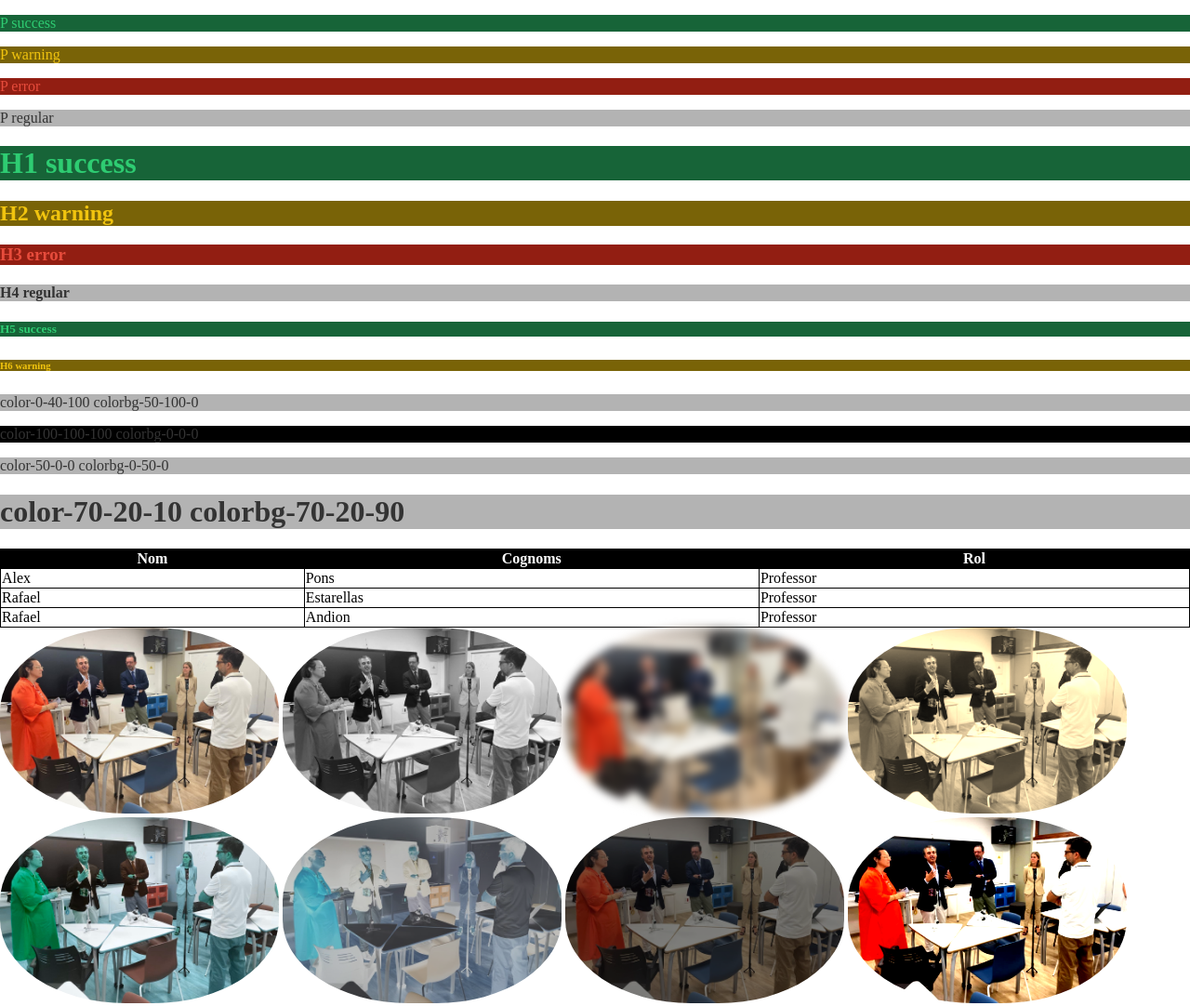
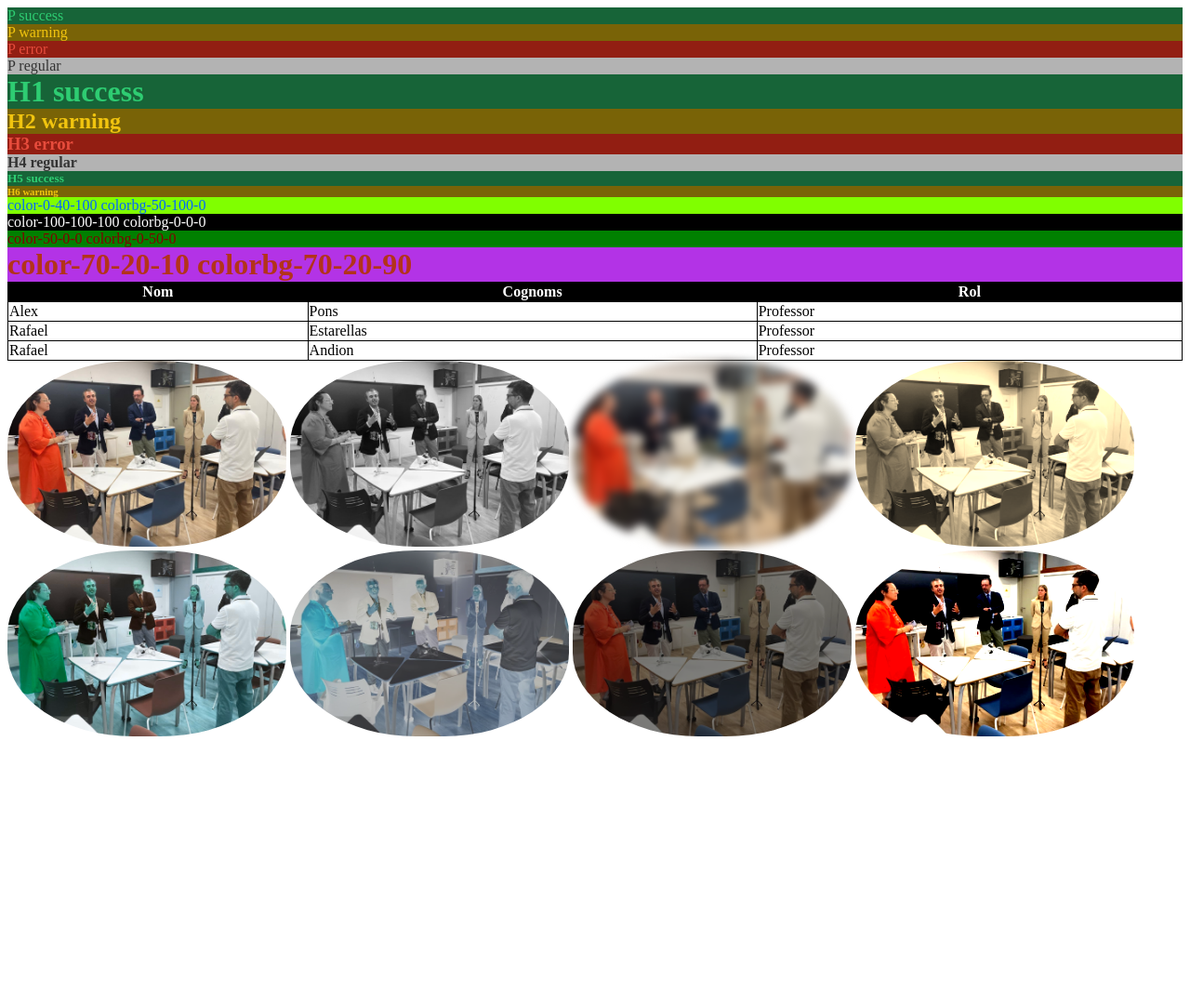
Before and after one commit to MateuCarbonell/p1SASS, a website: page dist/index.html in a window 1280 px wide. Shown: the whole page at 93% size. After the commit the page ends 804 px from the top, so only its background shows below. Drawn offline with Linux system fonts and the light colour scheme.

Commit message:
Proyecto99%

```diff
--- a/src/scss/partials/_global.scss
+++ b/src/scss/partials/_global.scss
@@ -6,18 +6,22 @@
     #{$property}: $value;
 }
 
-body {
+p {
     padding: 0;
     margin: 0;
-}
-
-p {
     text-align: justify;
     color: $color-normal;
     background-color: lighten($color-normal, 50%);
 }
 
-h1, h2, h3, h4, h5, h6 {
+h1,
+h2,
+h3,
+h4,
+h5,
+h6 {
+    padding: 0;
+    margin: 0;
     color: $color-normal;
     background-color: lighten($color-normal, 50%);
 }
@@ -46,21 +50,26 @@ h1, h2, h3, h4, h5, h6 {
 // Falta el color Personalizado (preguntar)
 
 @for $red from 0 through 10 {
+
     @for $green from 0 through 10 {
+
         @for $blue from 0 through 10 {
-      $valor-rojo: round($red * 10 / 255 * 100);
-      $valor-verde: round($green * 10 / 255 * 100);
-      $valor-azul: round($blue * 10 / 255 * 100);
+            $newRed: ($red * 10);
+            $newBlue: ($blue * 10);
+            $newGreen: ($green * 10);
 
-      $class: "color-#{$valor-rojo}-#{$valor-verde}-#{$valor-azul}";
-      $class-bg: "colorbg-#{$valor-rojo}-#{$valor-verde}-#{$valor-azul}";
+            $redPercentatge: ($newRed * 1%);
+            $greenPercentatge: ($newGreen * 1%);
+            $bluePercentatge: ($newBlue * 1%);
+
+            $class: "color-#{$newRed}-#{$newGreen}-#{$newBlue}";
+            $class-bg: "colorbg-#{$newRed}-#{$newGreen}-#{$newBlue}";
 
             .#{$class} {
-        color: rgb($valor-rojo, $valor-verde, $valor-azul);
+                color: rgb($redPercentatge, $greenPercentatge, $bluePercentatge);
             }
-
             .#{$class-bg} {
-        background-color: rgb($valor-rojo, $valor-verde, $valor-azul);
+                background-color: rgb($redPercentatge, $greenPercentatge, $bluePercentatge);
             }
         }
     }
@@ -108,7 +117,7 @@ img.hue-rotate {
 
 img.invert {
     filter: invert(0.8);
-  @include prefix(transition, all 4s ease-in-out);
+    @include prefix(transition, all 5s ease-in-out);
 }
 
 img.brightness {
```
Also changed, not shown: dist/css/main.css. Lines whose indentation alone changed are shown as unchanged.
